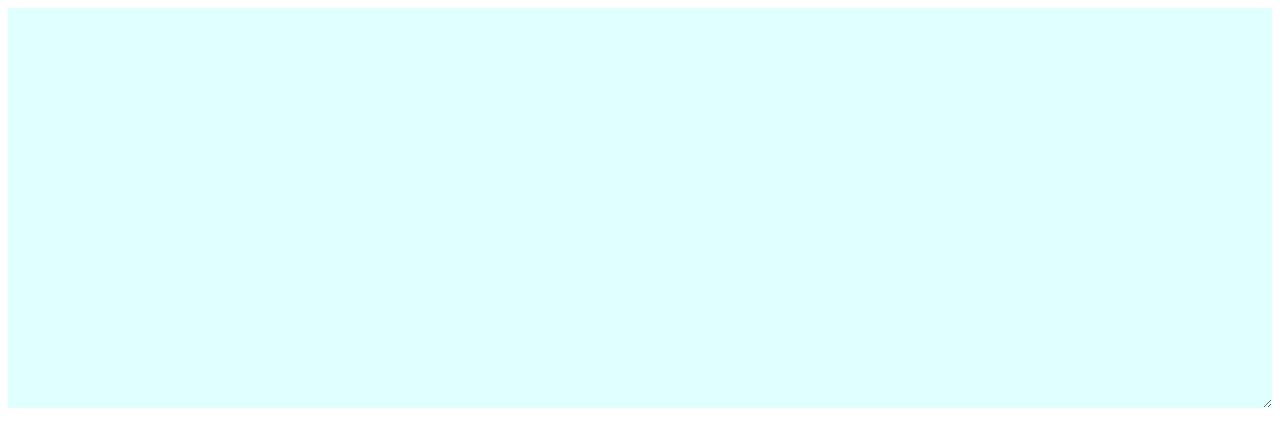
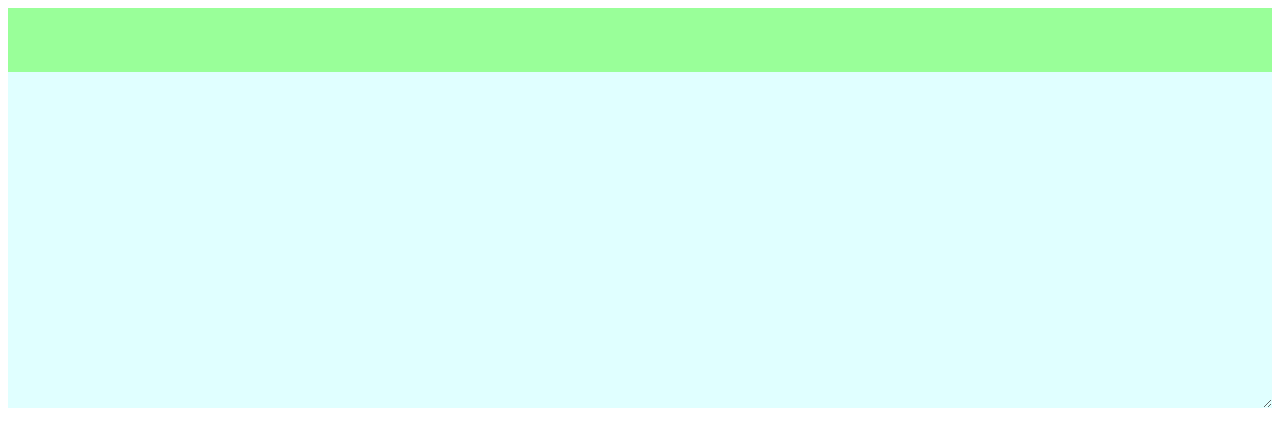
Before and after one commit to dan-stowell/blocks, a plain HTML site: page index.html in a window 1280 px wide. Drawn offline with Linux system fonts and the light colour scheme.

Commit message:
status bar up top

```diff
--- a/index.html
+++ b/index.html
@@ -7,8 +7,8 @@
     <link href="style.css" rel="stylesheet" type="text/css" />
   </head>
   <body>
+    <div id="output"></div>
     <textarea id="text"></textarea>
-    <div id="output"></div>
     <script src="script.js"></script>
   </body>
 </html>
--- a/script.js
+++ b/script.js
@@ -184,6 +184,6 @@ input.addEventListener('keyup', function (e) {
         }
         blockenvs.push(blockenv);
       }
-      output.textContent = `${JSON.stringify(blockenvs)} // ${numblocks} blocks, ${numislines} islines`;
+      output.textContent = `${numblocks} blocks, ${numislines} islines`;
     }, 1000);
 });
--- a/style.css
+++ b/style.css
@@ -2,15 +2,19 @@
   border: none;
   padding: 0;
   width: 100%;
-  height: 50vh;
+  height: 42vh;
   background-color: lightcyan;
   font-size: 6vh;
   font-family: monospace;
 }
 
 #output {
+  height: 8vh;
   width: 100%;
   font-weight: bold;
   font-size: 6vh;
   font-family: monospace;
+  background-color: #9f9;
+  border: none;
+  padding: 0;
 }
```
